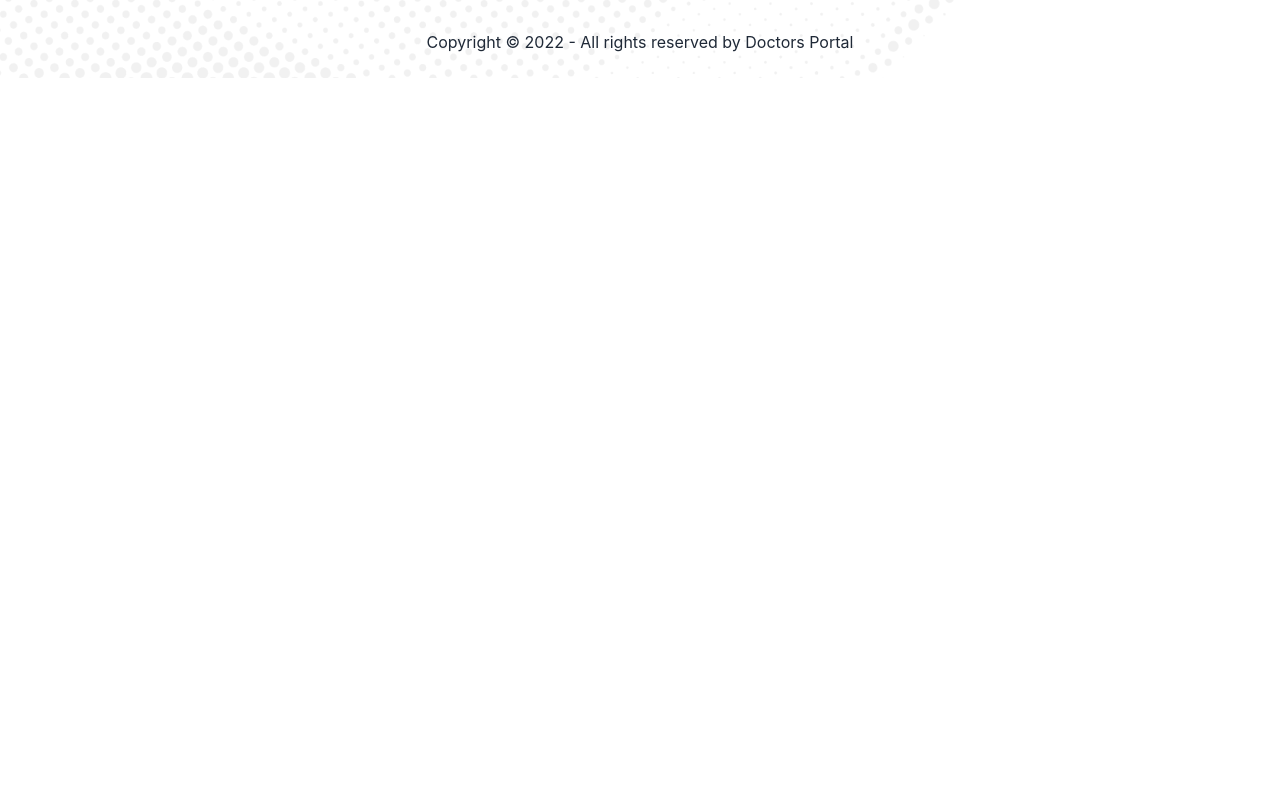
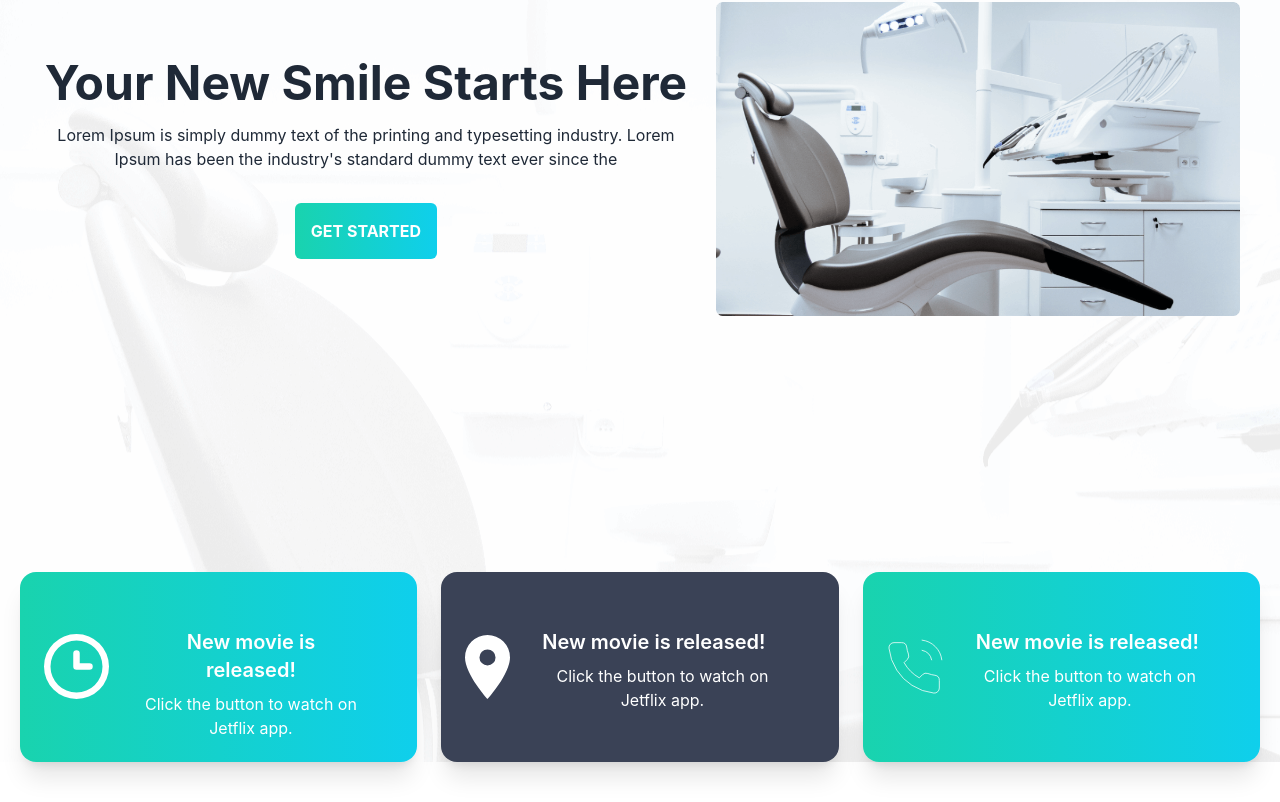
Before and after one commit to zakiralhasan/doctors-portal-client, a React (Create React App) app: page / in a window 1280 px wide. Shown: the part 278-1080 px from the top of the page. Before the commit the page ends 800 px from the top, so only its background shows below. Built offline with nearby package versions, Linux system fonts and the light colour scheme.

Commit message:
banner section added

```diff
--- /dev/null
+++ b/src/Pages/Home/Banner/Banner/Banner.js
@@ -0,0 +1,15 @@
+import React from "react";
+import BannerCards from "../BannerCards/BannerCards";
+import BannerImage from "../BannerImage/BannerImage";
+import bannerBG from "../../../../assets/images/bg.png";
+
+const Banner = () => {
+  return (
+    <div style={{ background: `url(${bannerBG})` }} className="bg-cover">
+      <BannerImage></BannerImage>
+      <BannerCards></BannerCards>
+    </div>
+  );
+};
+
+export default Banner;
--- /dev/null
+++ b/src/Pages/Home/Banner/BannerCards/BannerCards.js
@@ -0,0 +1,43 @@
+import React from "react";
+import logo1 from "../../../../assets/icons/clock.svg";
+import logo2 from "../../../../assets/icons/marker.svg";
+import logo3 from "../../../../assets/icons/phone.svg";
+import SingleCard from "./SingleCard";
+
+const BannerCards = () => {
+  // const color1
+  const cards = [
+    {
+      id: "1",
+      title: "Opening Hours",
+      img: logo1,
+      details: "Lorem Ipsum is simply dummy text of the pri",
+      bgColor: "bg-gradient-to-r from-[#19D3AE] to-[#0FCFEC]",
+    },
+    {
+      id: "2",
+      title: "Visit our location",
+      img: logo2,
+      details: "Brooklyn, NY 10036, United States",
+      bgColor: "bg-[#3A4256]",
+    },
+    {
+      id: "3",
+      title: "Contact us now",
+      img: logo3,
+      details: "+000 123 456789",
+      bgColor: "bg-gradient-to-r from-[#19D3AE] to-[#0FCFEC]",
+    },
+  ];
+  return (
+    <div className="px-5 mb-32">
+      <div className="grid lg:grid-cols-3 md:grid-cols-2 gap-6">
+        {cards.map((card) => (
+          <SingleCard key={card.id} card={card}></SingleCard>
+        ))}
+      </div>
+    </div>
+  );
+};
+
+export default BannerCards;
--- /dev/null
+++ b/src/Pages/Home/Banner/BannerCards/SingleCard.js
@@ -0,0 +1,23 @@
+import React from "react";
+
+const SingleCard = ({ card }) => {
+  const { title, img, details, bgColor } = card;
+  console.log(card);
+  return (
+    <div>
+      <div
+        className={`card card-side shadow-xl ${bgColor} text-white p-6 min-h-[190px] max-h-[190px] `}
+      >
+        <figure>
+          <img src={img} alt="Movie" />
+        </figure>
+        <div className="card-body">
+          <h2 className="card-title">New movie is released!</h2>
+          <p>Click the button to watch on Jetflix app.</p>
+        </div>
+      </div>
+    </div>
+  );
+};
+
+export default SingleCard;
--- /dev/null
+++ b/src/Pages/Home/Banner/BannerImage/BannerImage.js
@@ -0,0 +1,25 @@
+import React from "react";
+import chairImg from "../../../../assets/images/chair.png";
+
+const BannerImage = () => {
+  return (
+    <div className="md:flex flex-row-reverse items-center gap-6 px-10 pt-48 pb-64">
+      <div>
+        <img src={chairImg} alt="" />
+      </div>
+      <div>
+        <h1 className="text-5xl font-bold">Your New Smile Starts Here</h1>
+        <p className="mt-4 mb-8">
+          Lorem Ipsum is simply dummy text of the printing and typesetting
+          industry. Lorem Ipsum has been the industry's standard dummy text ever
+          since the
+        </p>
+        <button className="bg-gradient-to-r from-[#19D3AE] to-[#0FCFEC] rounded-md text-white font-bold p-4">
+          GET STARTED
+        </button>
+      </div>
+    </div>
+  );
+};
+
+export default BannerImage;
--- a/src/Pages/Home/Home/Home.js
+++ b/src/Pages/Home/Home/Home.js
@@ -1,9 +1,11 @@
 import React from "react";
+import Banner from "../Banner/Banner/Banner";
 
 const Home = () => {
   return (
     <div>
       <h1>Home page</h1>
+      <Banner></Banner>
     </div>
   );
 };
```
